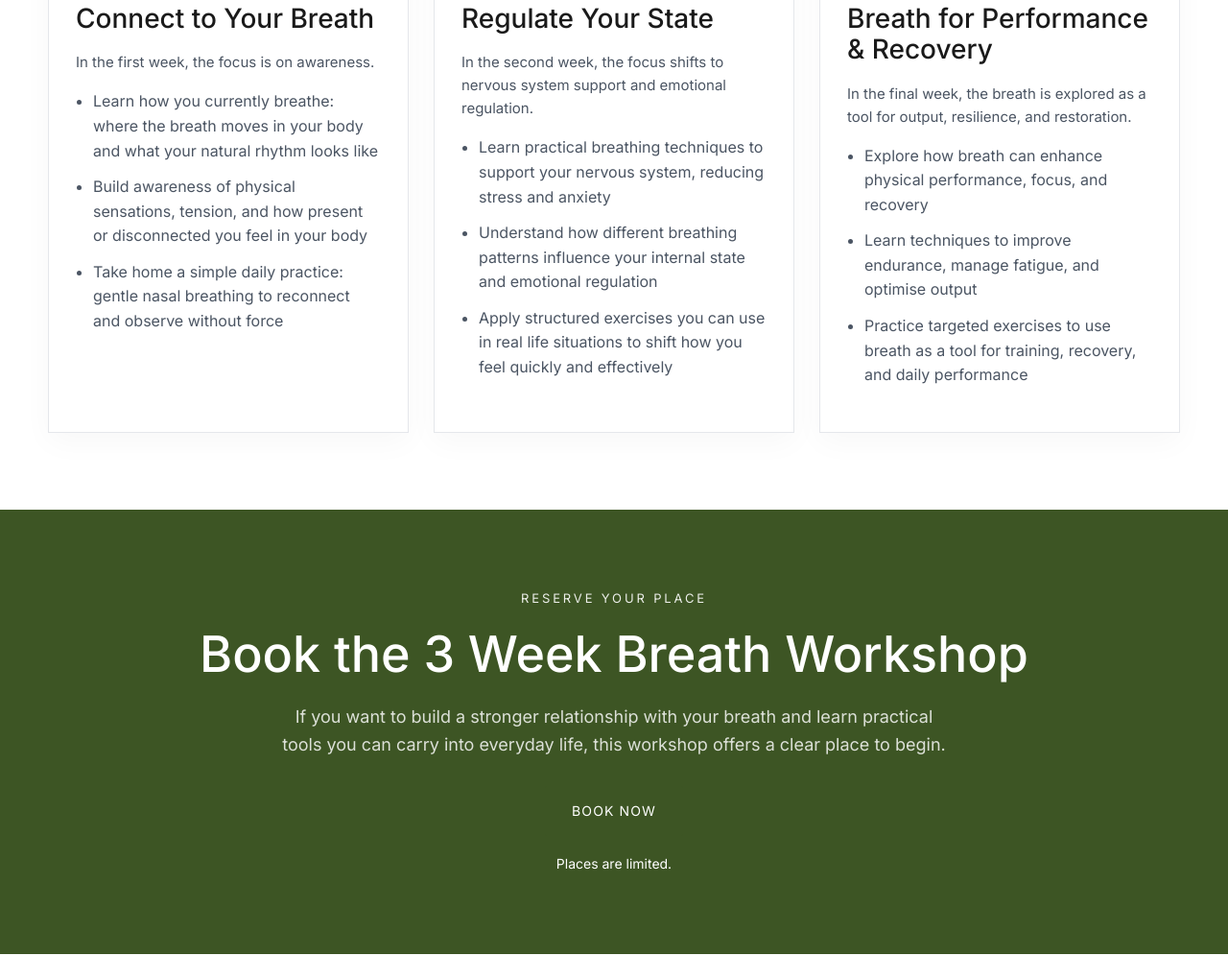
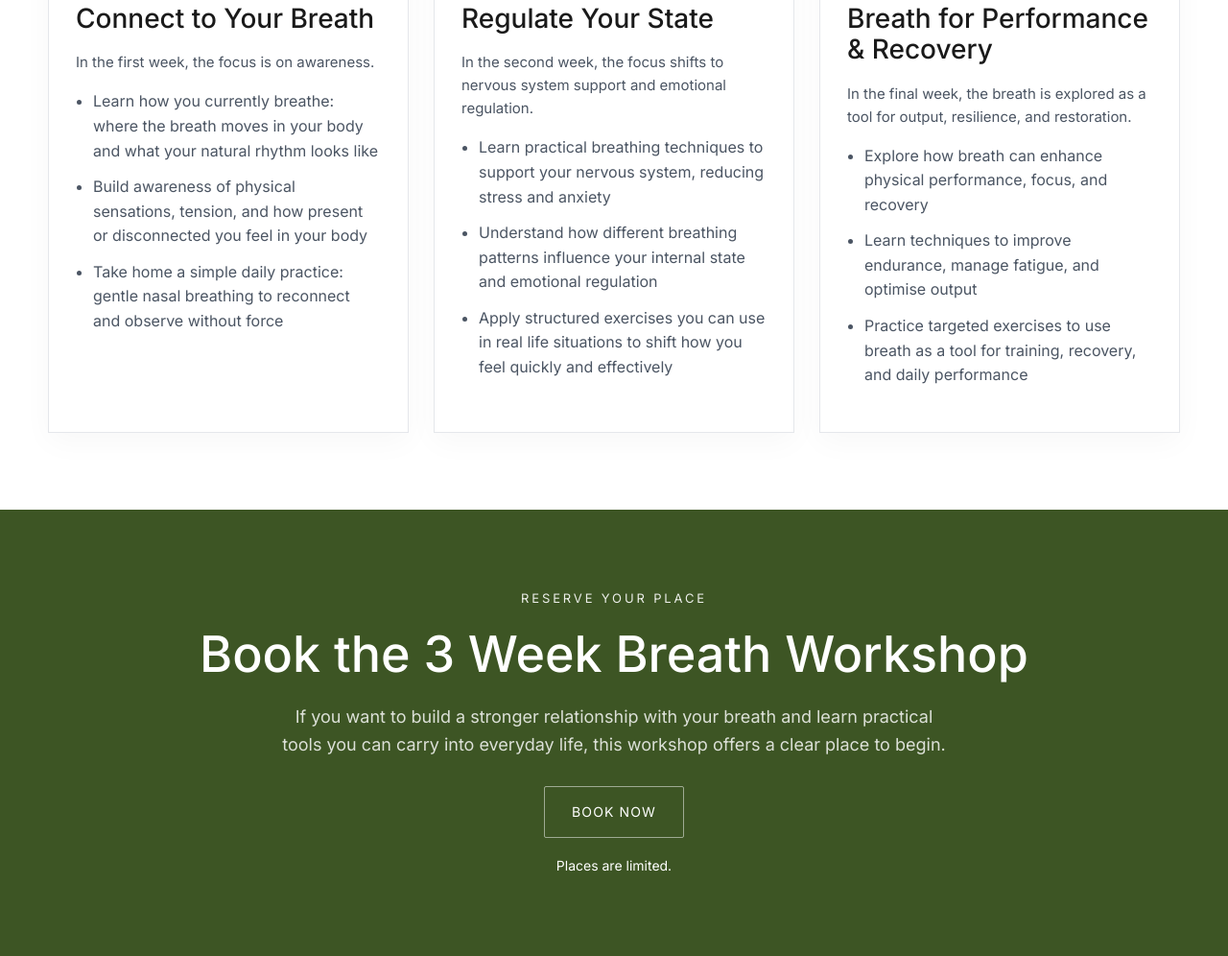
Before and after one commit to tysonchamp/ronsaleh, a plain HTML site: page index.html in a window 1280 px wide. Shown: the part 1911-2907 px from the top of the page at 96% size. Drawn offline with Linux system fonts and the light colour scheme.

Commit message:
style: update booking button class from btn-primary to btn-secondary

```diff
--- a/index.html
+++ b/index.html
@@ -435,7 +435,7 @@
                     If you want to build a stronger relationship with your breath and learn practical tools you can carry into everyday life, this workshop offers a clear place to begin.
                 </p>
                 <div class="buttons" style="justify-content:center;">
-                    <a class="btn btn-primary" href="https://ron-saleh.au5.cliniko.com/booking" target="_blank"
+                    <a class="btn btn-secondary" href="https://ron-saleh.au5.cliniko.com/booking" target="_blank"
                         rel="noopener noreferrer">Book Now</a>
                 </div>
                 <div class="note">Places are limited.</div>
```
